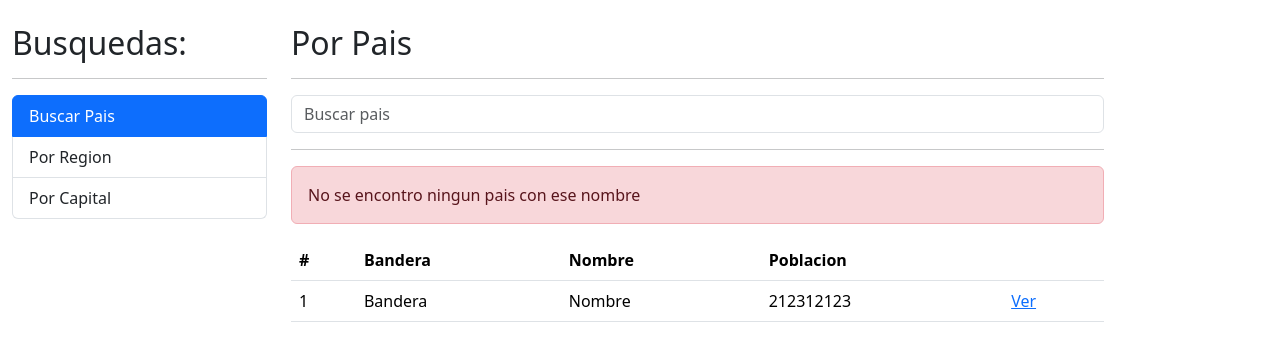
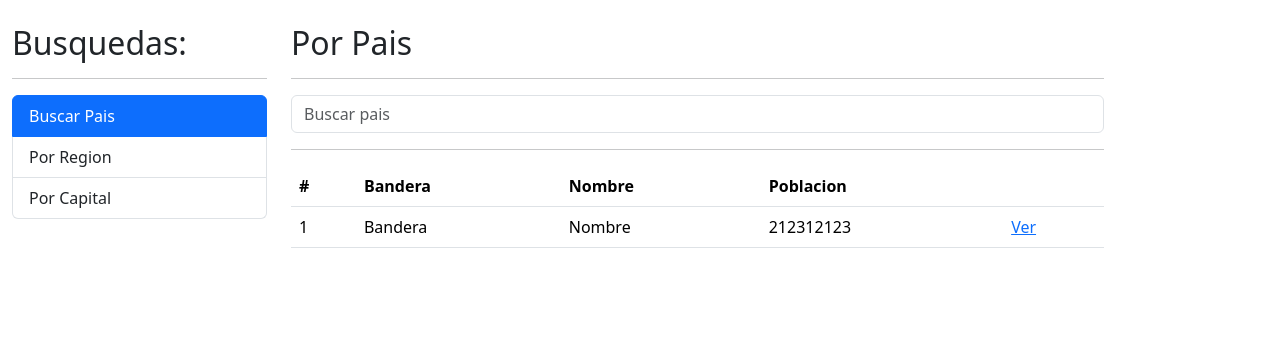
Before and after one commit to titicuevas/03-paisesApp, an Angular app: page / in a window 1280 px wide. Shown: the top 348 px of the page. Built offline with nearby package versions, Linux system fonts and the light colour scheme.

Commit message:
Captura de errores

```diff
--- a/src/app/pais/pages/por-pais/por-pais.component.html
+++ b/src/app/pais/pages/por-pais/por-pais.component.html
@@ -17,11 +17,11 @@
   <hr>
 
 
-  <div class="alert alert-danger">
-    No se encontro ningun pais con ese nombre
+  <div *ngIf="hayError" class="alert alert-danger">
+    No se encontro ningun pais con el nombre {{termino}}
   </div>
 
-  <div class="row">
+  <div *ngIf="!hayError" class="row">
     <div class="col">
       <table class=" table table-hover">
         <thead>
--- a/src/app/pais/pages/por-pais/por-pais.component.ts
+++ b/src/app/pais/pages/por-pais/por-pais.component.ts
@@ -11,16 +11,19 @@
 export class PorPaisComponent {
 
   termino : string = '';
-
+  hayError: boolean = false;
     constructor ( private PaisService: PaisService){}
 
       buscar(){
 
+        this.hayError = false;
         console.log(this.termino);
 
 
-        this.PaisService.buscarPais( this.termino).subscribe(resp=>{
+        this.PaisService.buscarPais( this.termino).subscribe((resp)=>{
           console.log(resp);
+        }, (err)=>{
+         this.hayError = true;
         });
 
     }
```
